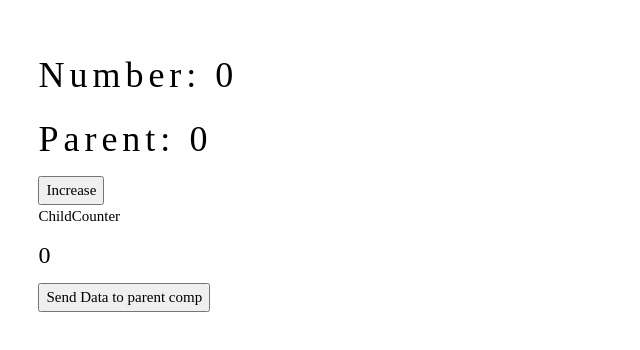
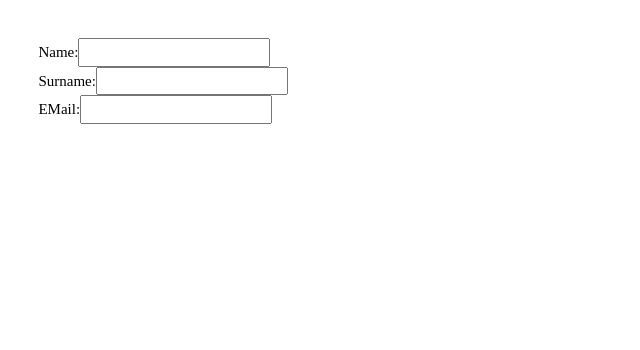
Before and after one commit to yakintech/techcareer-full-stack-part-2, a React (Create React App) app: page / in a window 1280 px wide. Shown: the top 350 px of the page, without its empty margins (0-640 px from the left). Built offline with nearby package versions, Linux system fonts and the light colour scheme.

Commit message:
state sample

```diff
--- a/src/App.js
+++ b/src/App.js
@@ -6,6 +6,7 @@ import UserDetail from "./propSample/UserDetail";
 import ArraySample from "./state/ArraySample";
 import CategoryTable from "./state/CategoryTable";
 import CounterSample from "./state/CounterSample";
+import InputChangeSample from "./state/InputChangeSample";
 import ParentCounter from "./state/ParentCounter";
 import ToDoListSample from "./state/ToDoListSample";
 import ToggleStateSample from "./state/ToggleStateSample";
@@ -21,7 +22,7 @@ function App() {
 
   return (
     <>
-      <ParentCounter />
+      <InputChangeSample />
     </>
   );
 }
--- /dev/null
+++ b/src/state/InputChangeSample.js
@@ -0,0 +1,39 @@
+import React, { useState } from 'react'
+
+function InputChangeSample() {
+
+    const [formData, setFormData] = useState({
+        name:'',
+        surname:'',
+        email:''
+    })
+
+
+    const changeInput = (element) => {
+        setFormData({
+            ...formData,
+            [element.name]: element.value
+          });
+
+    }
+
+  return (<>
+
+    <div>
+        <label>Name:</label>
+        <input type='text' value={formData.name} name='name' onChange={(e) => changeInput(e.target)} />
+    </div>
+    <div>
+        <label>Surname:</label>
+        <input type='text' value={formData.surname} name='surname' onChange={(e) => changeInput(e.target)}  />
+    </div>
+    <div>
+        <label>EMail:</label>
+        <input type='text' value={formData.email} name='email' onChange={(e) => changeInput(e.target)} />
+    </div>
+
+  </>
+  )
+}
+
+export default InputChangeSample
```
